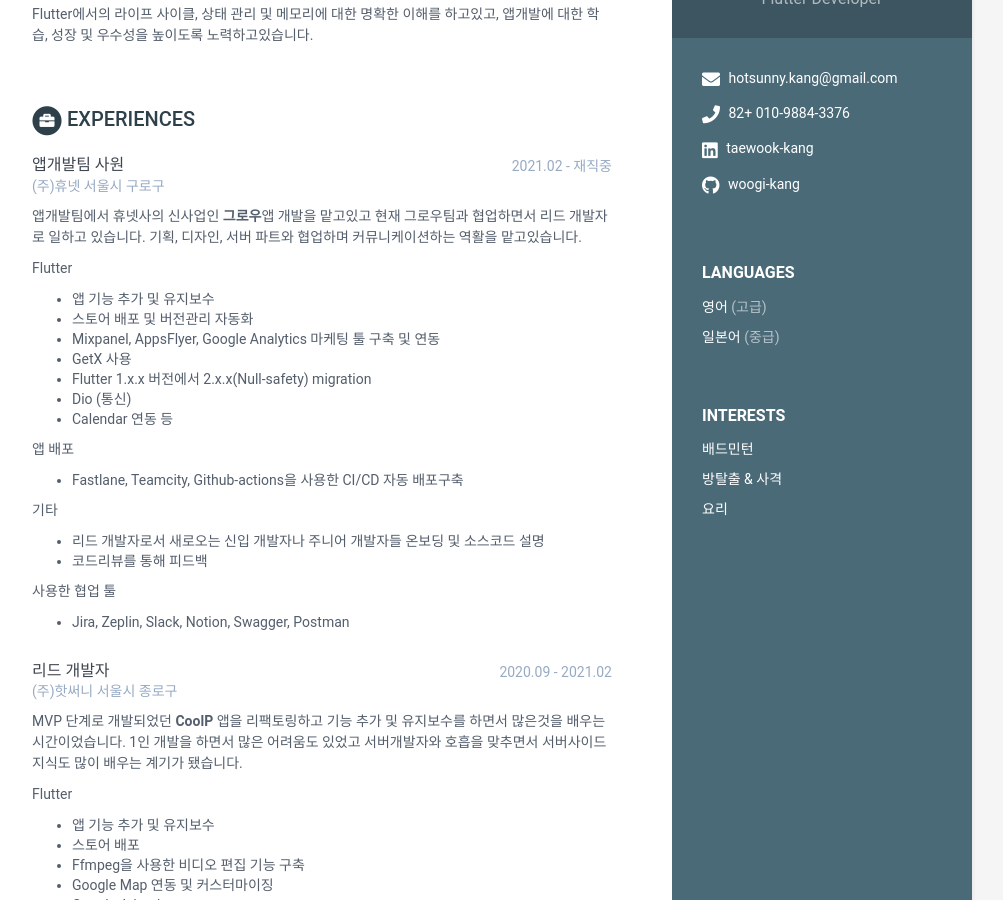
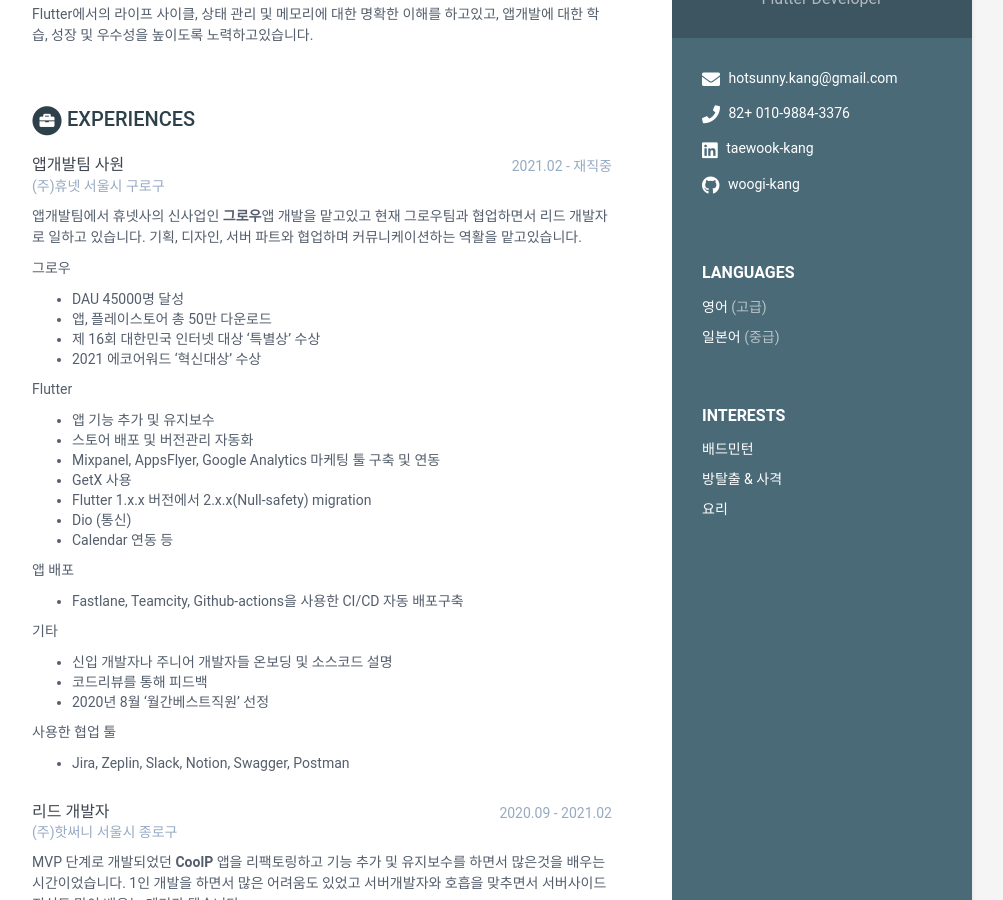
Before and after one commit to woogi-kang/woogi-kang.github.io, a Jekyll site: the page built from index.html, in a window 1280 px wide and 900 px high, scrolled down 230 px. Shown: the whole window, without its empty margins (168-1171 px from the left). Built offline with Jekyll 4.4.1, drawn with Linux system fonts in a browser that asks for light colours.

Commit message:
Update data.yml

```diff
--- a/_data/data.yml
+++ b/_data/data.yml
@@ -79,6 +79,12 @@ experiences:
         앱개발팀에서 휴넷사의 신사업인 <b>그로우</b>앱 개발을 맡고있고 현재 그로우팀과 협업하면서 리드 개발자로 일하고 있습니다.
         기획, 디자인, 서버 파트와 협업하며 커뮤니케이션하는 역활을 맡고있습니다.
 
+        그로우
+          - DAU 45000명 달성
+          - 앱, 플레이스토어 총 50만 다운로드
+          - 제 16회 대한민국 인터넷 대상 '특별상' 수상
+          - 2021 에코어워드 '혁신대상' 수상
+
         Flutter
           - 앱 기능 추가 및 유지보수
           - 스토어 배포 및 버전관리 자동화
@@ -92,8 +98,9 @@ experiences:
           - Fastlane, Teamcity, Github-actions을 사용한 CI/CD 자동 배포구축
 
         기타
-          - 리드 개발자로서 새로오는 신입 개발자나 주니어 개발자들 온보딩 및 소스코드 설명
+          - 신입 개발자나 주니어 개발자들 온보딩 및 소스코드 설명
           - 코드리뷰를 통해 피드백
+          - 2020년 8월 '월간베스트직원' 선정
 
         사용한 협업 툴
           - Jira, Zeplin, Slack, Notion, Swagger, Postman
```
